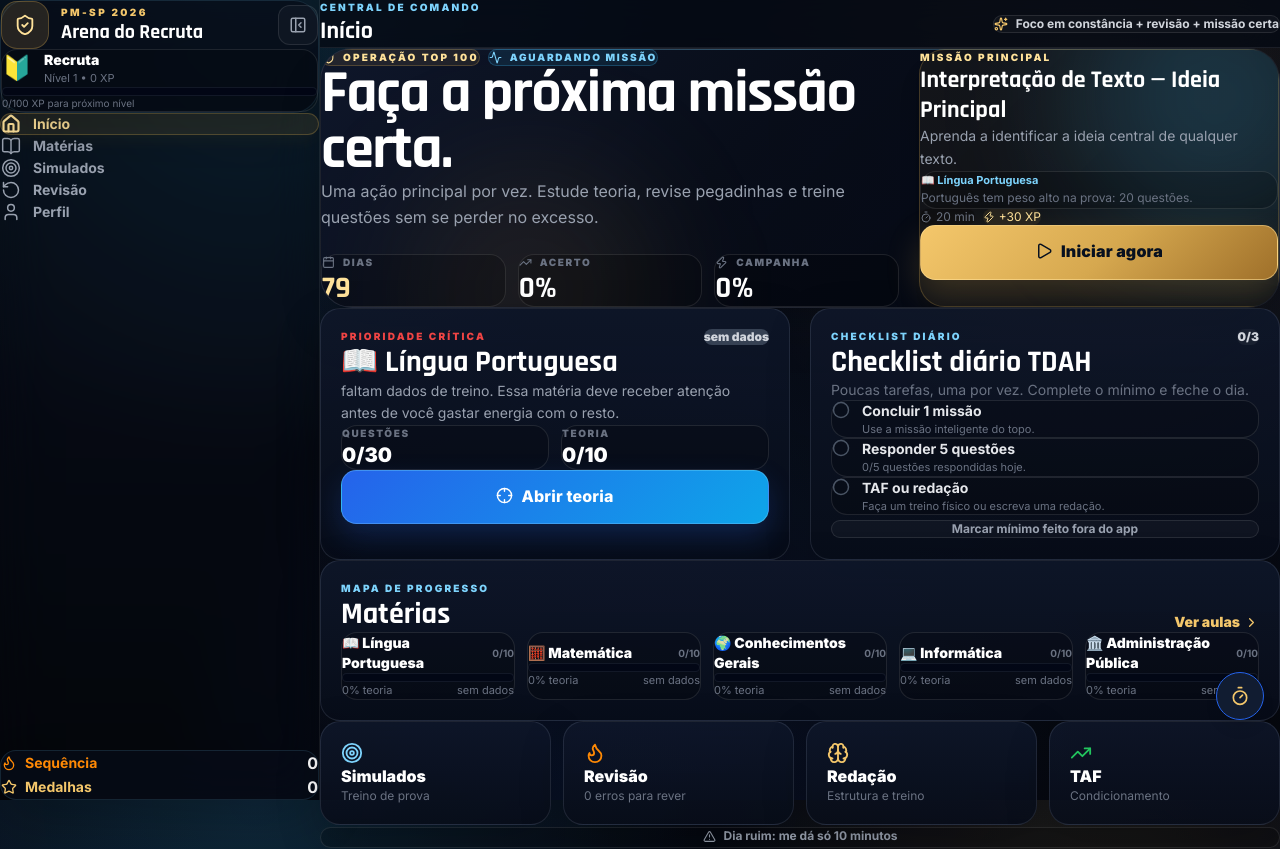
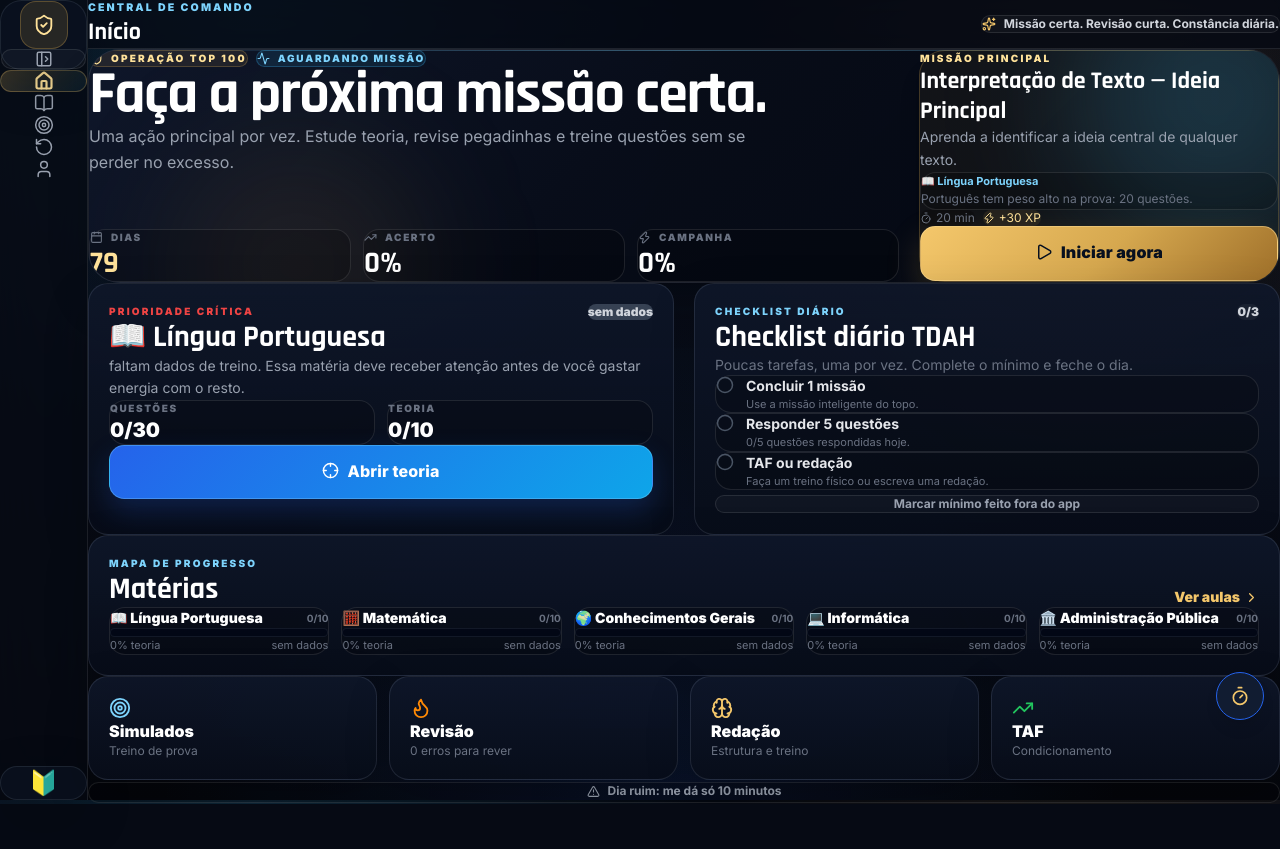
Before and after one commit to wesley956/pm26, a React (Vite) app: page / in a window 1280 px wide. After the commit the page ends 804 px from the top, so only its background shows below. Built offline with nearby package versions, Linux system fonts and the light colour scheme.

Commit message:
Polish admin design system and sidebar shell

```diff
--- a/src/components/Layout.tsx
+++ b/src/components/Layout.tsx
@@ -35,32 +35,47 @@ export default function Layout({ children, activeTab, onNavigate }: LayoutProps)
   const { profile } = useApp();
   const info = getLevelInfo(profile);
 
-  const [collapsed, setCollapsed] = useState(false);
+  const [collapsed, setCollapsed] = useState(true);
   const [mobileOpen, setMobileOpen] = useState(false);
 
   const activeItem = navItems.find(item => item.id === activeTab);
 
+  const navButton = (item: typeof navItems[number], mobile = false) => (
+    <button
+      key={item.id}
+      onClick={() => {
+        onNavigate(item.id);
+        if (mobile) setMobileOpen(false);
+      }}
+      title={collapsed && !mobile ? item.label : undefined}
+      className={`app-sidebar-item flex w-full items-center px-3 py-3 ${
+        activeTab === item.id ? 'app-sidebar-item-active' : 'text-gray-400'
+      } ${collapsed && !mobile ? 'justify-center' : 'gap-3'}`}
+    >
+      <item.icon size={20} strokeWidth={activeTab === item.id ? 2.6 : 1.8} />
+      {(!collapsed || mobile) && <span className="text-sm font-extrabold">{item.label}</span>}
+    </button>
+  );
+
   return (
     <div className="min-h-[100dvh]">
-      {/* Mobile overlay */}
       {mobileOpen && (
         <button
           aria-label="Fechar menu"
-          className="fixed inset-0 z-40 bg-black/60 backdrop-blur-[2px] md:hidden"
+          className="fixed inset-0 z-40 bg-black/65 backdrop-blur-sm md:hidden"
           onClick={() => setMobileOpen(false)}
         />
       )}
 
-      <div className="mx-auto flex min-h-[100dvh] w-full max-w-[1600px]">
-        {/* Desktop Sidebar */}
+      <div className="flex min-h-[100dvh]">
+        {/* Sidebar desktop */}
         <aside
-          className={`hidden md:flex md:sticky md:top-0 md:h-[100dvh] md:flex-col md:shrink-0 md:border-r md:border-white/8 md:bg-black/20 md:backdrop-blur-xl transition-all duration-300 ${
-            collapsed ? 'md:w-24' : 'md:w-72 lg:w-80'
+          className={`hidden md:flex md:sticky md:top-0 md:h-[100dvh] md:shrink-0 md:flex-col md:border-r md:border-white/10 md:bg-[#070b14]/76 md:backdrop-blur-2xl transition-all duration-300 ${
+            collapsed ? 'md:w-[88px]' : 'md:w-[272px]'
           }`}
         >
-          <div className="flex h-full flex-col px-3 py-4">
-            {/* Brand */}
-            <div className="glass rounded-[1.6rem] p-3">
+          <div className="flex h-full flex-col p-3">
+            <div className="app-card p-3">
               <div className={`flex items-center ${collapsed ? 'justify-center' : 'justify-between'} gap-3`}>
                 <button
                   onClick={() => onNavigate('dashboard')}
@@ -72,9 +87,7 @@ export default function Layout({ children, activeTab, onNavigate }: LayoutProps)
 
                   {!collapsed && (
                     <div className="min-w-0">
-                      <p className="text-[10px] font-black uppercase tracking-[0.24em] text-gold-400">
-                        PM-SP 2026
-                      </p>
+                      <p className="app-kicker text-gold-400">PM-SP 2026</p>
                       <h1 className="truncate font-[Rajdhani,sans-serif] text-xl font-black leading-tight text-white">
                         Arena do Recruta
                       </h1>
@@ -85,7 +98,7 @@ export default function Layout({ children, activeTab, onNavigate }: LayoutProps)
                 {!collapsed && (
                   <button
                     onClick={() => setCollapsed(true)}
-                    className="flex h-10 w-10 items-center justify-center rounded-xl border border-white/10 bg-white/[0.03] text-gray-400 transition hover:border-pm-400/35 hover:text-white"
+                    className="flex h-10 w-10 items-center justify-center rounded-xl border border-white/10 bg-white/[0.03] text-gray-400 hover:text-white"
                     aria-label="Recolher menu"
                   >
                     <PanelLeftClose size={18} />
@@ -96,85 +109,59 @@ export default function Layout({ children, activeTab, onNavigate }: LayoutProps)
               {collapsed && (
                 <button
                   onClick={() => setCollapsed(false)}
-                  className="mt-3 flex w-full items-center justify-center rounded-xl border border-white/10 bg-white/[0.03] py-2 text-gray-400 transition hover:border-pm-400/35 hover:text-white"
+                  className="mt-3 flex w-full items-center justify-center rounded-xl border border-white/10 bg-white/[0.03] py-2 text-gray-400 hover:text-white"
                   aria-label="Expandir menu"
                 >
                   <PanelLeftOpen size={18} />
                 </button>
               )}
+            </div>
 
-              <div className={`mt-4 rounded-2xl border border-white/10 bg-black/20 p-3 ${collapsed ? 'text-center' : ''}`}>
+            <nav className="mt-4 flex-1 space-y-2">
+              {navItems.map(item => navButton(item))}
+            </nav>
+
+            <div className="app-card p-3">
+              <div className={`${collapsed ? 'text-center' : ''}`}>
                 <div className={`flex items-center ${collapsed ? 'justify-center' : 'gap-3'}`}>
                   <span className="text-2xl">{info.icon}</span>
                   {!collapsed && (
                     <div>
                       <p className="text-sm font-black text-white">{info.title}</p>
-                      <p className="text-[11px] text-gray-500">Nível {info.level} • {profile.xp} XP</p>
+                      <p className="text-[11px] text-gray-500">Nv. {info.level} • {profile.xp} XP</p>
                     </div>
                   )}
                 </div>
 
                 {!collapsed && (
                   <>
-                    <div className="progress-bar mt-3">
+                    <div className="progress-bar mt-3 h-[6px]">
                       <div
                         className="progress-bar-fill bg-gradient-to-r from-pm-500 via-pm-400 to-gold-500"
                         style={{ width: `${info.progress}%` }}
                       />
                     </div>
-                    <p className="mt-1 text-[10px] text-gray-500">
-                      {info.xpInLevel}/{info.xpForNext} XP para próximo nível
-                    </p>
+
+                    <div className="mt-3 grid grid-cols-2 gap-2">
+                      <div className="app-card-soft p-2 text-center">
+                        <Flame size={14} className="mx-auto text-orange-400" />
+                        <p className="mt-1 text-xs font-black text-white">{profile.streak}</p>
+                      </div>
+                      <div className="app-card-soft p-2 text-center">
+                        <Star size={14} className="mx-auto text-gold-400" />
+                        <p className="mt-1 text-xs font-black text-white">{profile.medals.length}</p>
+                      </div>
+                    </div>
                   </>
                 )}
-              </div>
-            </div>
-
-            {/* Nav */}
-            <nav className="mt-4 flex-1 space-y-2">
-              {navItems.map(item => (
-                <button
-                  key={item.id}
-                  onClick={() => onNavigate(item.id)}
-                  className={`group flex w-full items-center rounded-2xl border px-3 py-3 transition-all ${
-                    activeTab === item.id
-                      ? 'border-gold-500/30 bg-gold-500/12 text-gold-300 shadow-lg shadow-gold-500/5'
-                      : 'border-transparent text-gray-400 hover:border-white/10 hover:bg-white/[0.04] hover:text-white'
-                  } ${collapsed ? 'justify-center' : 'gap-3'}`}
-                  title={collapsed ? item.label : undefined}
-                >
-                  <item.icon size={20} strokeWidth={activeTab === item.id ? 2.6 : 1.8} />
-                  {!collapsed && <span className="text-sm font-bold">{item.label}</span>}
-                </button>
-              ))}
-            </nav>
-
-            {/* Footer */}
-            <div className="mt-4 space-y-2">
-              <div className={`glass rounded-2xl p-3 ${collapsed ? 'flex flex-col items-center gap-3' : 'space-y-3'}`}>
-                <div className={`flex items-center ${collapsed ? 'justify-center' : 'justify-between'} gap-2`}>
-                  <span className="flex items-center gap-2 text-orange-400">
-                    <Flame size={16} />
-                    {!collapsed && <span className="text-sm font-bold">Sequência</span>}
-                  </span>
-                  <strong className="text-white">{profile.streak}</strong>
-                </div>
-
-                <div className={`flex items-center ${collapsed ? 'justify-center' : 'justify-between'} gap-2`}>
-                  <span className="flex items-center gap-2 text-gold-400">
-                    <Star size={16} />
-                    {!collapsed && <span className="text-sm font-bold">Medalhas</span>}
-                  </span>
-                  <strong className="text-white">{profile.medals.length}</strong>
-                </div>
               </div>
             </div>
           </div>
         </aside>
 
-        {/* Mobile drawer */}
+        {/* Drawer mobile */}
         <aside
-          className={`fixed inset-y-0 left-0 z-50 w-80 max-w-[88vw] border-r border-white/10 bg-[#060a14]/95 p-4 backdrop-blur-2xl transition-transform duration-300 md:hidden ${
+          className={`fixed inset-y-0 left-0 z-50 w-80 max-w-[88vw] border-r border-white/10 bg-[#070b14]/96 p-4 backdrop-blur-2xl transition-transform duration-300 md:hidden ${
             mobileOpen ? 'translate-x-0' : '-translate-x-full'
           }`}
         >
@@ -184,11 +171,8 @@ export default function Layout({ children, activeTab, onNavigate }: LayoutProps)
                 <div className="flex h-12 w-12 shrink-0 items-center justify-center rounded-2xl border border-gold-500/30 bg-gold-500/15">
                   <ShieldCheck size={22} className="text-gold-300" />
                 </div>
-
                 <div className="min-w-0">
-                  <p className="text-[10px] font-black uppercase tracking-[0.24em] text-gold-400">
-                    PM-SP 2026
-                  </p>
+                  <p className="app-kicker text-gold-400">PM-SP 2026</p>
                   <h1 className="truncate font-[Rajdhani,sans-serif] text-xl font-black text-white">
                     Arena do Recruta
                   </h1>
@@ -204,7 +188,7 @@ export default function Layout({ children, activeTab, onNavigate }: LayoutProps)
               </button>
             </div>
 
-            <div className="mt-4 glass rounded-[1.6rem] p-3">
+            <div className="app-card mt-4 p-3">
               <div className="flex items-center gap-3">
                 <span className="text-2xl">{info.icon}</span>
                 <div>
@@ -213,59 +197,24 @@ export default function Layout({ children, activeTab, onNavigate }: LayoutProps)
                 </div>
               </div>
 
-              <div className="progress-bar mt-3">
+              <div className="progress-bar mt-3 h-[6px]">
                 <div
                   className="progress-bar-fill bg-gradient-to-r from-pm-500 via-pm-400 to-gold-500"
                   style={{ width: `${info.progress}%` }}
                 />
               </div>
-              <p className="mt-1 text-[10px] text-gray-500">
-                {info.xpInLevel}/{info.xpForNext} XP para próximo nível
-              </p>
             </div>
 
             <nav className="mt-4 flex-1 space-y-2">
-              {navItems.map(item => (
-                <button
-                  key={item.id}
-                  onClick={() => {
-                    onNavigate(item.id);
-                    setMobileOpen(false);
-                  }}
-                  className={`flex w-full items-center gap-3 rounded-2xl border px-3 py-3 transition-all ${
-                    activeTab === item.id
-                      ? 'border-gold-500/30 bg-gold-500/12 text-gold-300'
-                      : 'border-transparent text-gray-400 hover:border-white/10 hover:bg-white/[0.04] hover:text-white'
-                  }`}
-                >
-                  <item.icon size={20} strokeWidth={activeTab === item.id ? 2.6 : 1.8} />
-                  <span className="text-sm font-bold">{item.label}</span>
-                </button>
-              ))}
+              {navItems.map(item => navButton(item, true))}
             </nav>
-
-            <div className="glass rounded-2xl p-3">
-              <div className="flex items-center justify-between text-sm">
-                <span className="flex items-center gap-2 text-orange-400">
-                  <Flame size={16} /> Sequência
-                </span>
-                <strong className="text-white">{profile.streak}</strong>
-              </div>
-
-              <div className="mt-2 flex items-center justify-between text-sm">
-                <span className="flex items-center gap-2 text-gold-400">
-                  <Star size={16} /> Medalhas
-                </span>
-                <strong className="text-white">{profile.medals.length}</strong>
-              </div>
-            </div>
           </div>
         </aside>
 
-        {/* Content area */}
+        {/* Main */}
         <div className="flex min-w-0 flex-1 flex-col">
-          <header className="sticky top-0 z-30 border-b border-white/8 bg-[#060a14]/80 backdrop-blur-xl">
-            <div className="mx-auto flex w-full max-w-7xl items-center justify-between gap-3 px-4 py-3 md:px-6">
+          <header className="sticky top-0 z-30 border-b border-white/10 bg-[#060a14]/78 backdrop-blur-2xl">
+            <div className="mx-auto flex w-full max-w-7xl items-center justify-between gap-3 px-4 py-3 md:px-6 lg:px-8">
               <div className="flex min-w-0 items-center gap-3">
                 <button
                   onClick={() => setMobileOpen(true)}
@@ -276,18 +225,16 @@ export default function Layout({ children, activeTab, onNavigate }: LayoutProps)
                 </button>
 
                 <div className="min-w-0">
-                  <p className="text-[10px] font-black uppercase tracking-[0.22em] text-pm-300">
-                    Central de Comando
-                  </p>
-                  <h2 className="truncate font-[Rajdhani,sans-serif] text-lg font-black text-white md:text-2xl">
+                  <p className="app-kicker text-pm-300">Central de Comando</p>
+                  <h2 className="truncate font-[Rajdhani,sans-serif] text-xl font-black text-white md:text-2xl">
                     {activeItem?.label ?? 'Dashboard'}
                   </h2>
                 </div>
               </div>
 
-              <div className="hidden items-center gap-2 rounded-full border border-white/10 bg-white/[0.03] px-3 py-2 text-xs font-bold text-gray-300 md:flex">
+              <div className="hidden items-center gap-2 rounded-full border border-white/10 bg-white/[0.03] px-3 py-2 text-xs font-bold text-gray-300 lg:flex">
                 <Sparkles size={14} className="text-gold-400" />
-                Foco em constância + revisão + missão certa
+                Missão certa. Revisão curta. Constância diária.
               </div>
             </div>
           </header>
--- a/src/index.css
+++ b/src/index.css
@@ -181,3 +181,64 @@ input:focus, textarea:focus, select:focus {
     padding: 1.25rem;
   }
 }
+
+/* UI 3.1 — Education Admin Futurista */
+.app-card {
+  position: relative;
+  background: rgba(11, 18, 32, 0.78);
+  border: 1px solid rgba(148, 163, 184, 0.14);
+  border-radius: 1.35rem;
+  box-shadow: 0 18px 50px rgba(0, 0, 0, 0.22);
+}
+
+.app-card-soft {
+  background: rgba(15, 23, 42, 0.58);
+  border: 1px solid rgba(148, 163, 184, 0.12);
+  border-radius: 1.15rem;
+}
+
+.app-kicker {
+  font-size: 0.66rem;
+  line-height: 1rem;
+  font-weight: 900;
+  letter-spacing: 0.2em;
+  text-transform: uppercase;
+}
+
+.app-sidebar-item {
+  border-radius: 1rem;
+  border: 1px solid transparent;
+  transition: background 0.18s ease, color 0.18s ease, border-color 0.18s ease, transform 0.18s ease;
+}
+
+.app-sidebar-item:hover {
+  background: rgba(255, 255, 255, 0.045);
+  border-color: rgba(255, 255, 255, 0.08);
+}
+
+.app-sidebar-item-active {
+  background: linear-gradient(135deg, rgba(244, 199, 107, 0.20), rgba(56, 189, 248, 0.08));
+  border-color: rgba(244, 199, 107, 0.28);
+  color: #ffe29a;
+}
+
+.app-hero {
+  background:
+    radial-gradient(circle at 82% 10%, rgba(56, 189, 248, 0.18), transparent 20rem),
+    linear-gradient(135deg, rgba(15, 23, 42, 0.96), rgba(8, 13, 25, 0.98));
+  border: 1px solid rgba(148, 163, 184, 0.14);
+  border-radius: 1.6rem;
+  box-shadow: 0 22px 70px rgba(0, 0, 0, 0.26);
+}
+
+.app-stat {
+  background: rgba(2, 6, 23, 0.42);
+  border: 1px solid rgba(148, 163, 184, 0.12);
+  border-radius: 1.1rem;
+}
+
+@media (max-width: 767px) {
+  .app-hero {
+    border-radius: 1.35rem;
+  }
+}
```
